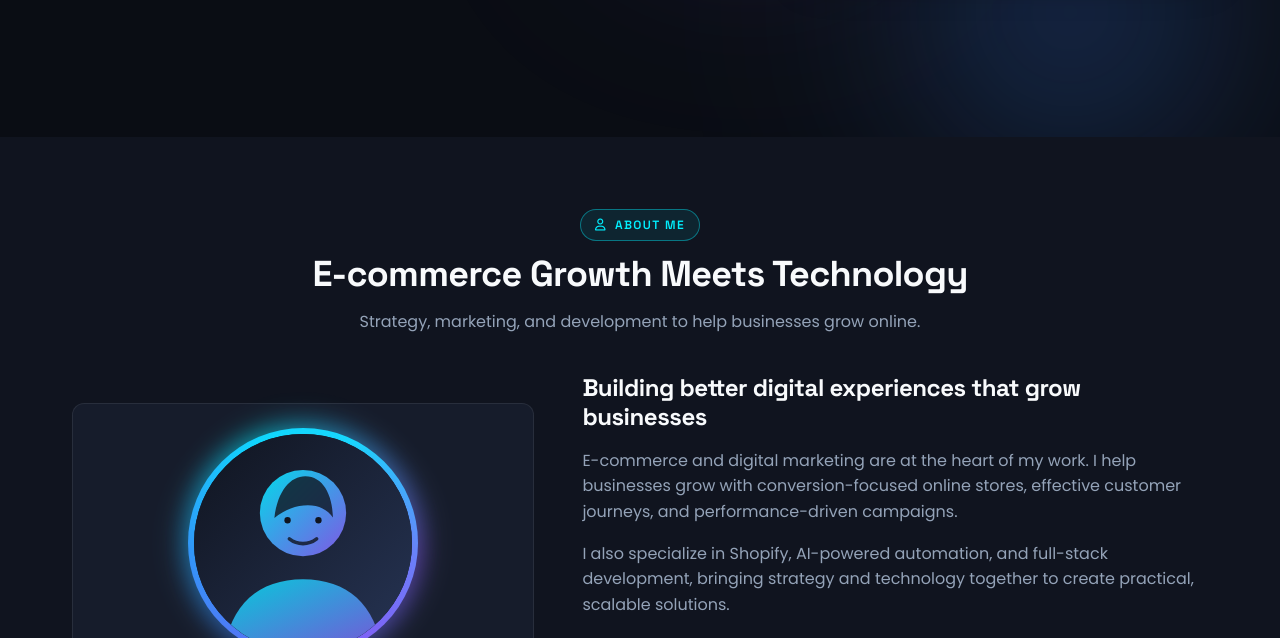
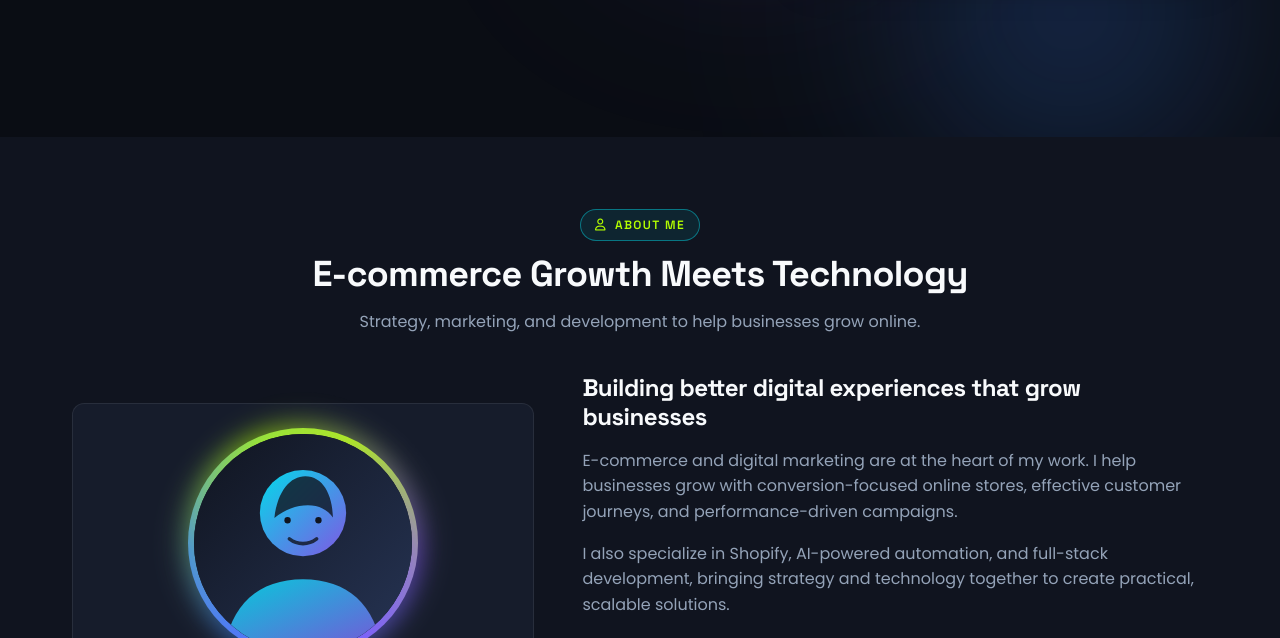
Before and after one commit to website7686-ui/My-First-Project, a plain HTML site: page index.html in a window 1280 px wide. Shown: the part 663-1301 px from the top of the page. Drawn offline with Linux system fonts and the light colour scheme.

Commit message:
Update portfolio design

```diff
--- a/css/style.css
+++ b/css/style.css
@@ -11,7 +11,7 @@
    -------------------------------------------------------------------------- */
 :root {
   /* Neon Accent Palette */
-  --neon-accent: #00f0ff;
+  --neon-accent: #b3ff00;
   --neon-accent-rgb: 0, 240, 255;
   --neon-accent-dark: #00bcd4;
   --neon-accent-glow: 0 0 16px rgba(var(--neon-accent-rgb), 0.45);
```
